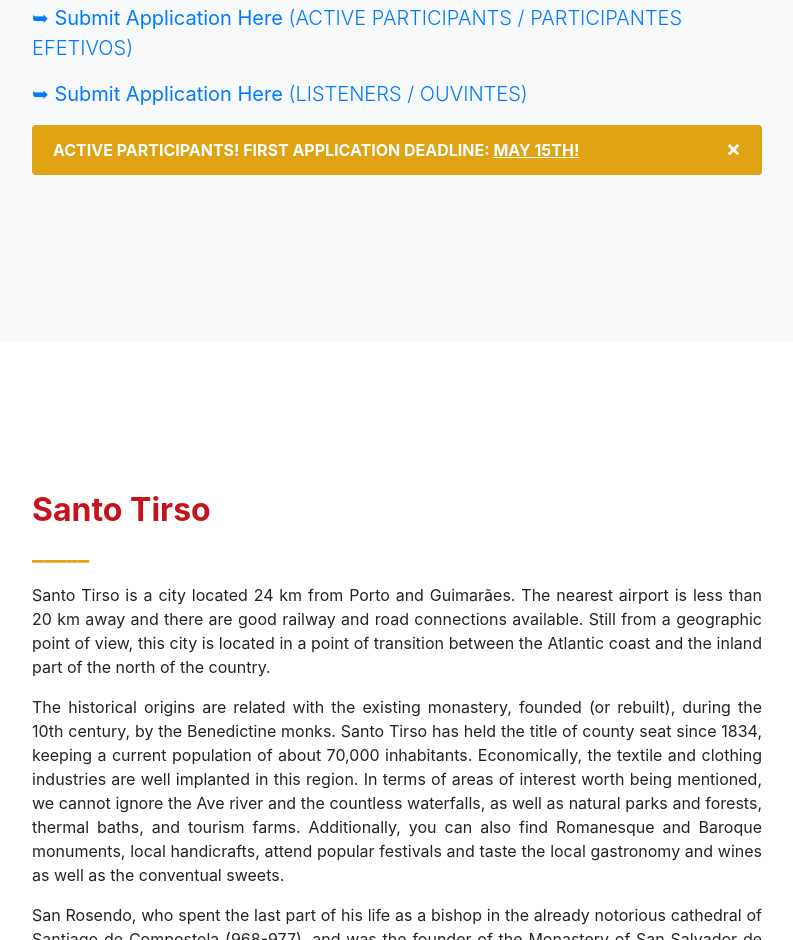
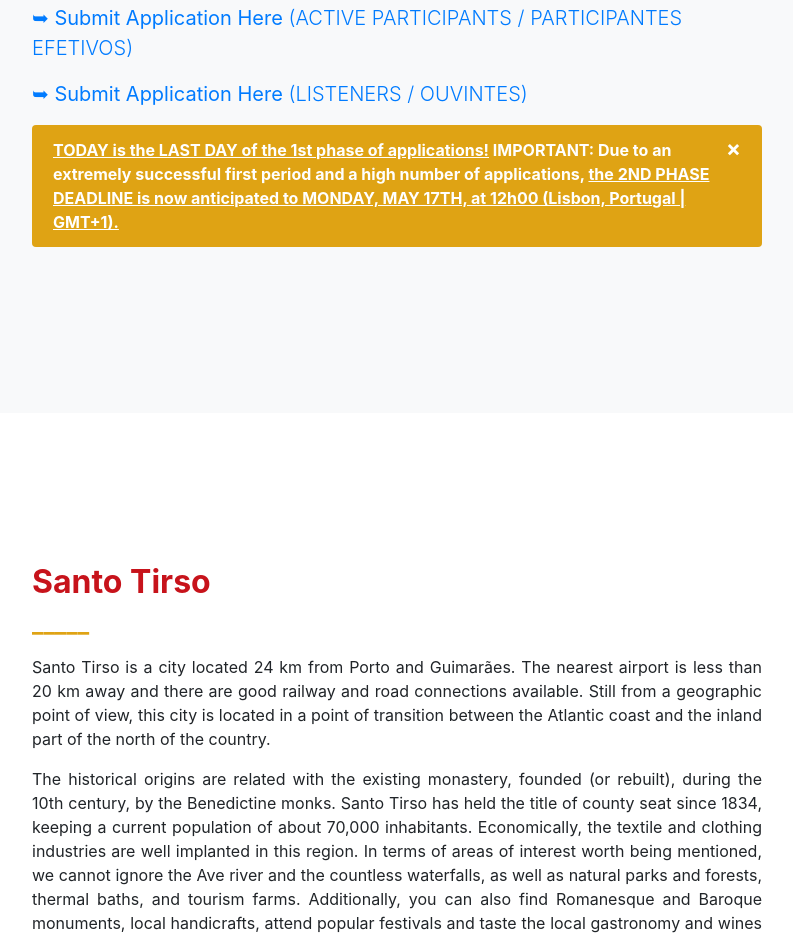
Before and after one commit to joaoabreu1420/cims.github.io, a website with bundled scripts: page index.html in a window 1280 px wide. Shown: the part 7435-8375 px from the top of the page, without its empty margins (243-1036 px from the left). Built offline with nearby package versions, Linux system fonts and the light colour scheme; files whose address does not match are found by name.

Commit message:
Update index.html

```diff
--- a/index.html
+++ b/index.html
@@ -282,7 +282,7 @@
           <p class="lead"><a href="https://docs.google.com/forms/d/1MjYTPAfZMx3KssbyOZy0TalZuSXZo3W47Sc7fF-jHPA" target="_blank">➥ <strong>Submit Application Here</strong> (LISTENERS / OUVINTES)</a></p>
           <div class="alert">
           <span class="closebtn" onclick="this.parentElement.style.display='none';">&times;</span>
-          <strong>ACTIVE PARTICIPANTS! FIRST APPLICATION DEADLINE: <u>MAY 15TH!</u></strong>
+          <strong><u>TODAY is the LAST DAY of the 1st phase of applications!</u> IMPORTANT: Due to an extremely successful first period and a high number of applications, <u>the 2ND PHASE DEADLINE is now anticipated to MONDAY, MAY 17TH, at 12h00 (Lisbon, Portugal | GMT+1).</u></strong>
           </div>
         </div>
       </div>
```
